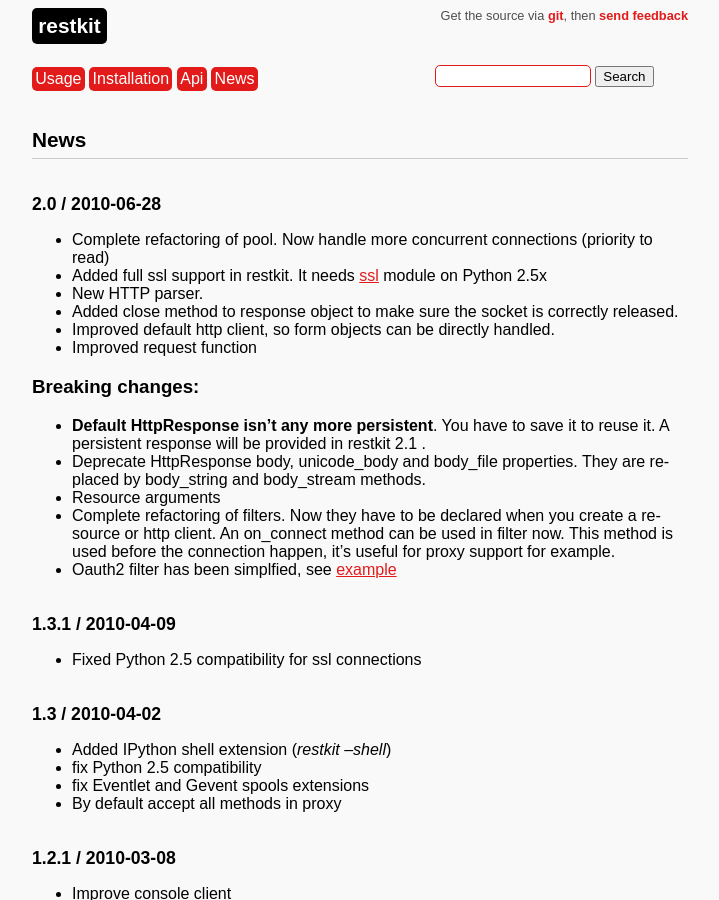
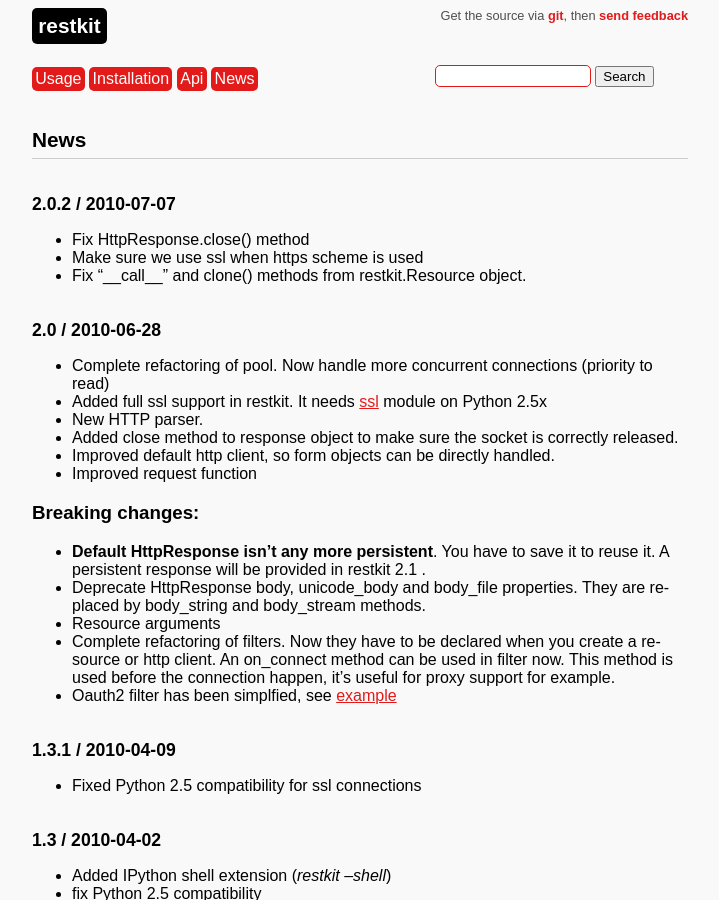
Before and after one commit to benoitc/restkit, a Sphinx documentation site: the page built from doc/news.rst, in a window 1280 px wide and 900 px high. Shown: the whole window, without its empty margins (280-999 px from the left). Built offline with Sphinx 7.4.7, drawn with Linux system fonts in a browser that asks for light colours; comment, search, counter and statistics services are not loaded.

Commit message:
update doc

```diff
--- a/doc/authentication.rst
+++ b/doc/authentication.rst
@@ -55,7 +55,7 @@
 
   # The request.
   resp = request(request_token_url, filters=[auth])
-  print resp.body
+  print resp.body_string()
 
 
 If you want to add OAuth  to your `TwitterSearch` resource::
--- a/doc/news.rst
+++ b/doc/news.rst
@@ -2,6 +2,13 @@
 
 News
 ====
+
+2.0.2 / 2010-07-07
+------------------
+
+- Fix HttpResponse.close() method
+- Make sure we use ssl when https scheme is used
+- Fix "__call__" and clone() methods from restkit.Resource object.
 
 2.0 / 2010-06-28
 ----------------
```
Also changed, not shown: README.rst (+16 -15 lines).
